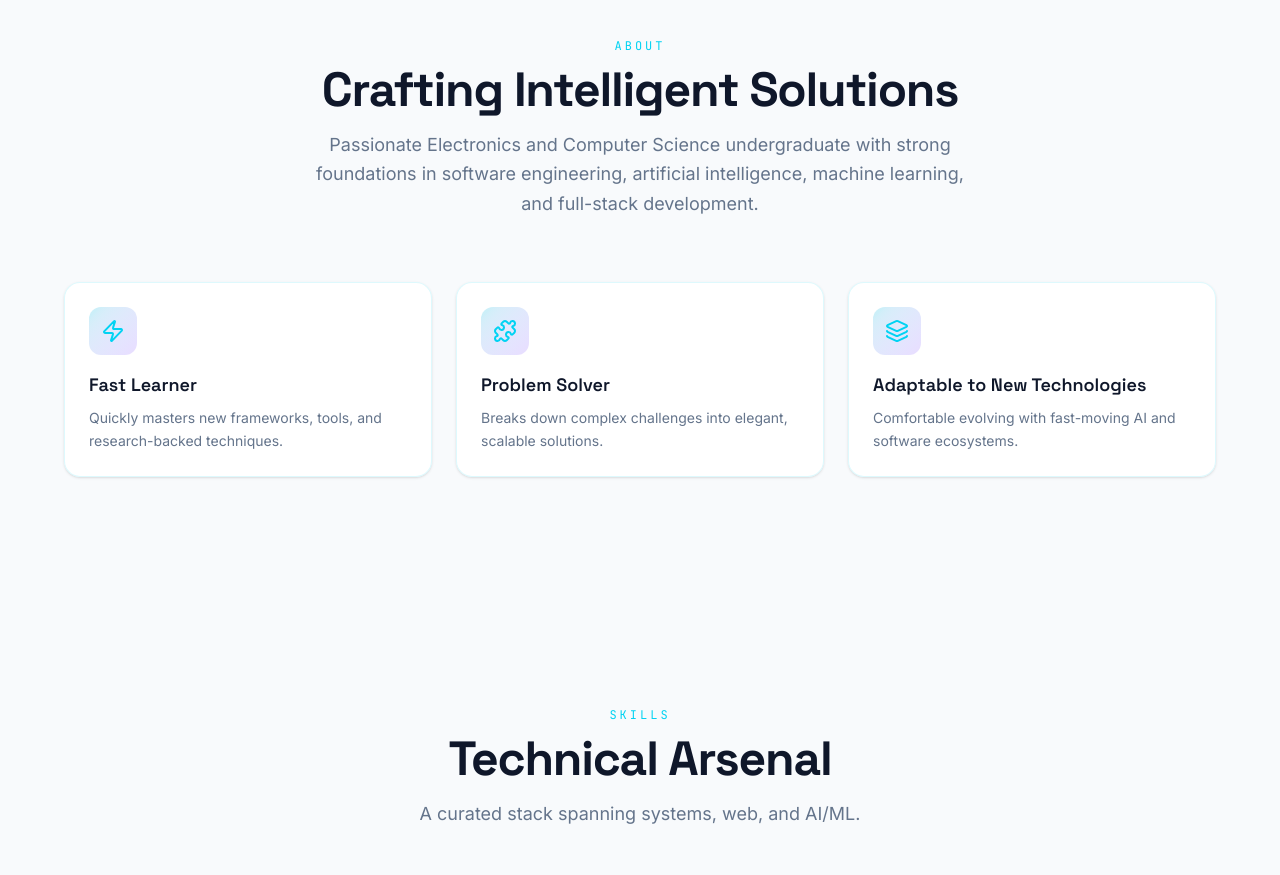
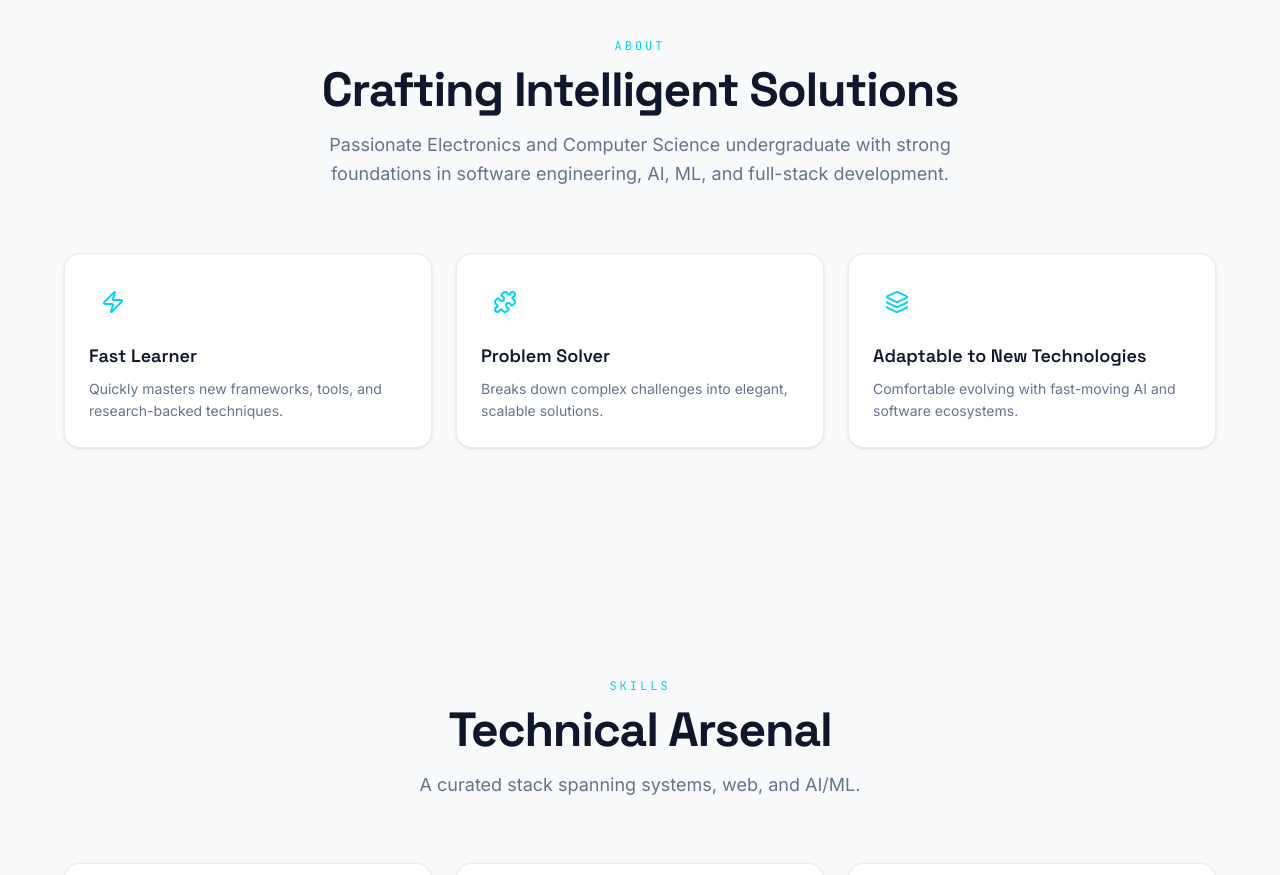
Before and after one commit to avishek93820/Portfolio, a React (Vite) app: page / in a window 1280 px wide. Shown: the part 880-1755 px from the top of the page. Built offline with nearby package versions, Linux system fonts and the light colour scheme.

Commit message:
Update About.tsx

```diff
--- a/src/components/sections/About.tsx
+++ b/src/components/sections/About.tsx
@@ -1,4 +1,3 @@
-import { motion } from 'framer-motion';
 import { Layers, Puzzle, Zap } from 'lucide-react';
 import { ABOUT_HIGHLIGHTS } from '@/utils/constants';
 import { SectionHeading } from '@/components/ui/SectionHeading';
@@ -17,26 +16,28 @@ export function About() {
         <SectionHeading
           label="About"
           title="Crafting Intelligent Solutions"
-          subtitle="Passionate Electronics and Computer Science undergraduate with strong foundations in software engineering, artificial intelligence, machine learning, and full-stack development."
+          subtitle="Passionate Electronics and Computer Science undergraduate with strong foundations in software engineering, AI, ML, and full-stack development."
         />
 
         <div className="grid md:grid-cols-3 gap-6">
           {ABOUT_HIGHLIGHTS.map((item, i) => {
             const Icon = iconMap[item.icon];
+
             return (
-              <Reveal key={item.title} delay={i * 0.1}>
-                <motion.div
-                  className="group glass rounded-2xl p-6 h-full glow-border hover:border-cyan-500/30 transition-all duration-300"
-                  whileHover={{ y: -6, scale: 1.02 }}
-                >
-                  <div className="w-12 h-12 rounded-xl bg-gradient-to-br from-cyan-500/20 to-violet-500/20 flex items-center justify-center mb-4 group-hover:shadow-lg group-hover:shadow-cyan-500/20 transition-shadow">
+              <Reveal key={item.title} delay={i * 0.05}>
+                <div className="glass rounded-2xl p-6 h-full border border-white/5 hover:border-cyan-500/25 transition-colors">
+                  <div className="w-12 h-12 rounded-xl bg-white/5 flex items-center justify-center mb-4">
                     <Icon className="w-6 h-6 text-cyan-400" />
                   </div>
-                  <h3 className="font-display text-lg font-semibold mb-2">{item.title}</h3>
+
+                  <h3 className="font-display text-lg font-semibold mb-2">
+                    {item.title}
+                  </h3>
+
                   <p className="text-sm text-[var(--color-muted)] leading-relaxed">
                     {item.description}
                   </p>
-                </motion.div>
+                </div>
               </Reveal>
             );
           })}
```
